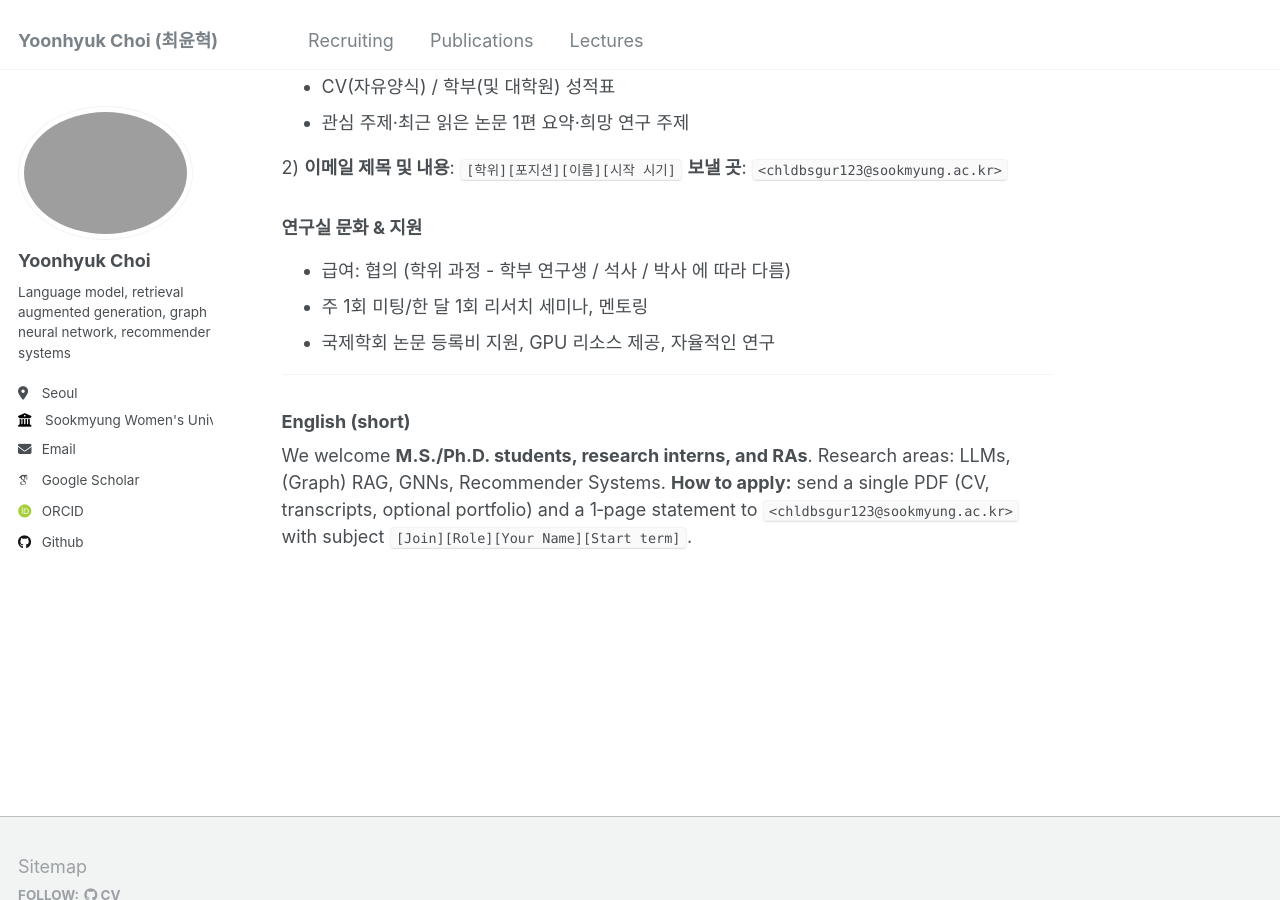
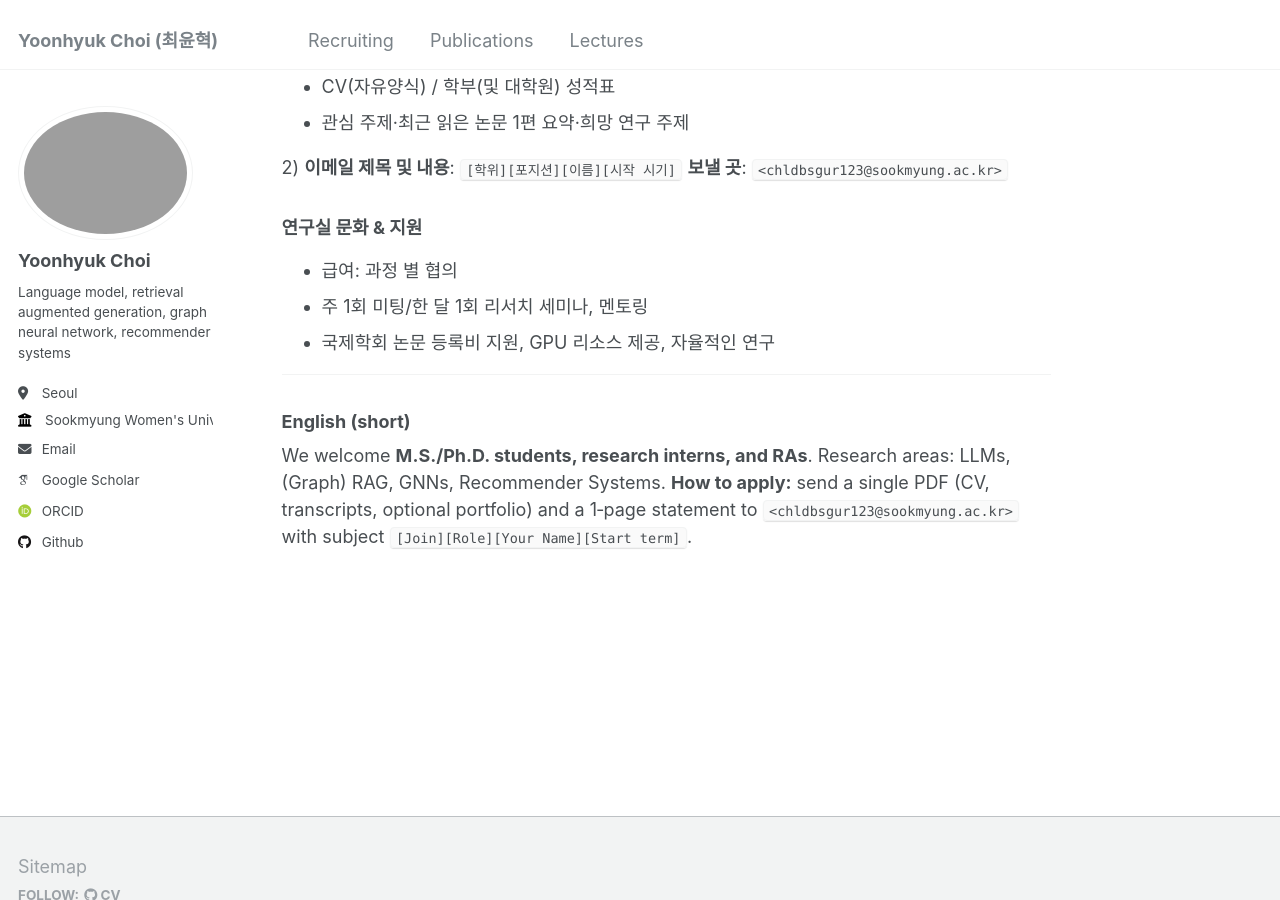
Before and after one commit to ChoiYoonHyuk/ChoiYoonHyuk.github.io, a Jekyll site: the page built from _pages/join.md, in a window 1280 px wide and 900 px high, scrolled down 712 px. Built offline with Jekyll 4.4.1, drawn with Linux system fonts in a browser that asks for light colours; some web fonts are replaced.

Commit message:
Update join.md

```diff
--- a/_pages/join.md
+++ b/_pages/join.md
@@ -43,7 +43,7 @@ toc_icon: "list"
 
 
 ### 연구실 문화 & 지원
-- 급여: 협의 (학위 과정 - 학부 연구생 / 석사 / 박사 에 따라 다름)
+- 급여: 과정 별 협의
 - 주 1회 미팅/한 달 1회 리서치 세미나, 멘토링
 - 국제학회 논문 등록비 지원, GPU 리소스 제공, 자율적인 연구
 
```
